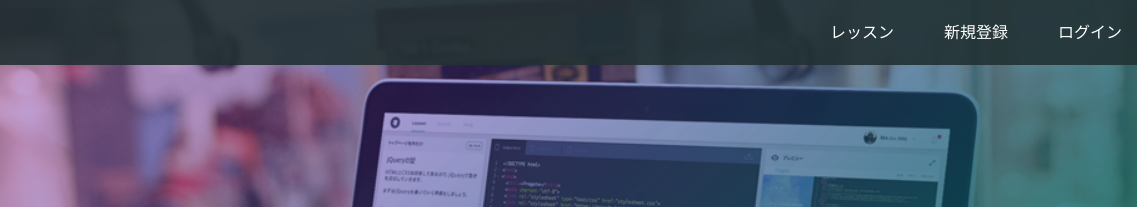
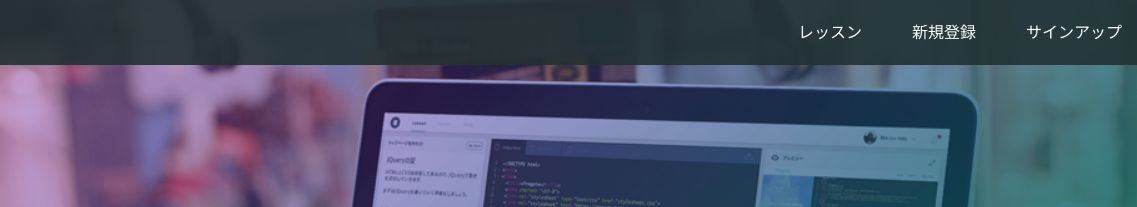
Before and after one commit to moriayaa/prog-8.github.io, a plain HTML site: page index.html in a window 1280 px wide. Shown: the top 207 px of the page, 143-1280 px from the left. Drawn offline with Linux system fonts and the light colour scheme.

Commit message:
Update index.html

```diff
--- a/index.html
+++ b/index.html
@@ -17,7 +17,7 @@
       <div class="header-right">
         <a href="#">レッスン</a>
         <a href="#">新規登録</a>
-        <a href="#" class="login">ログイン</a>
+        <a href="#" class="login">サインアップ</a>
       </div>
     </div>
   </header>
```
